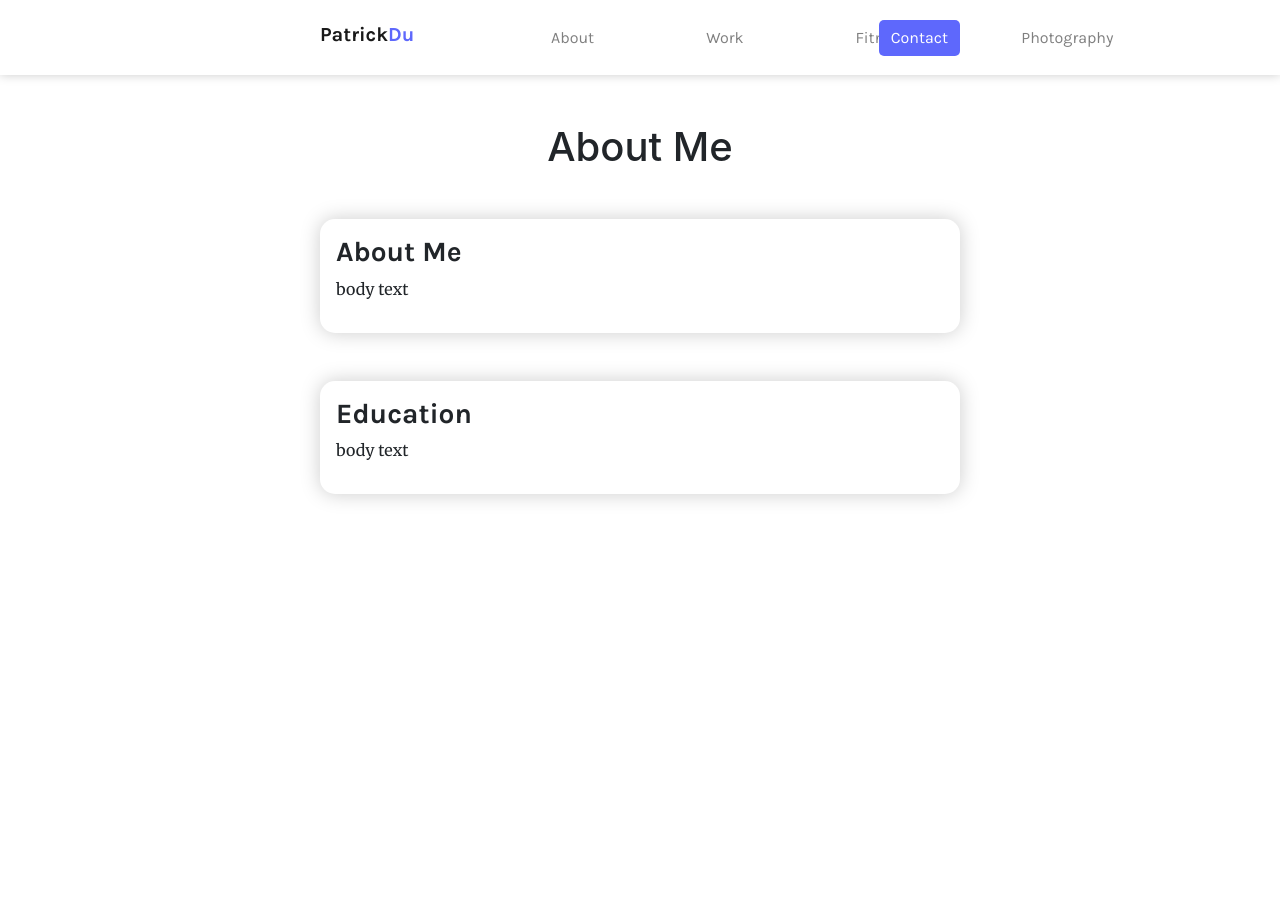
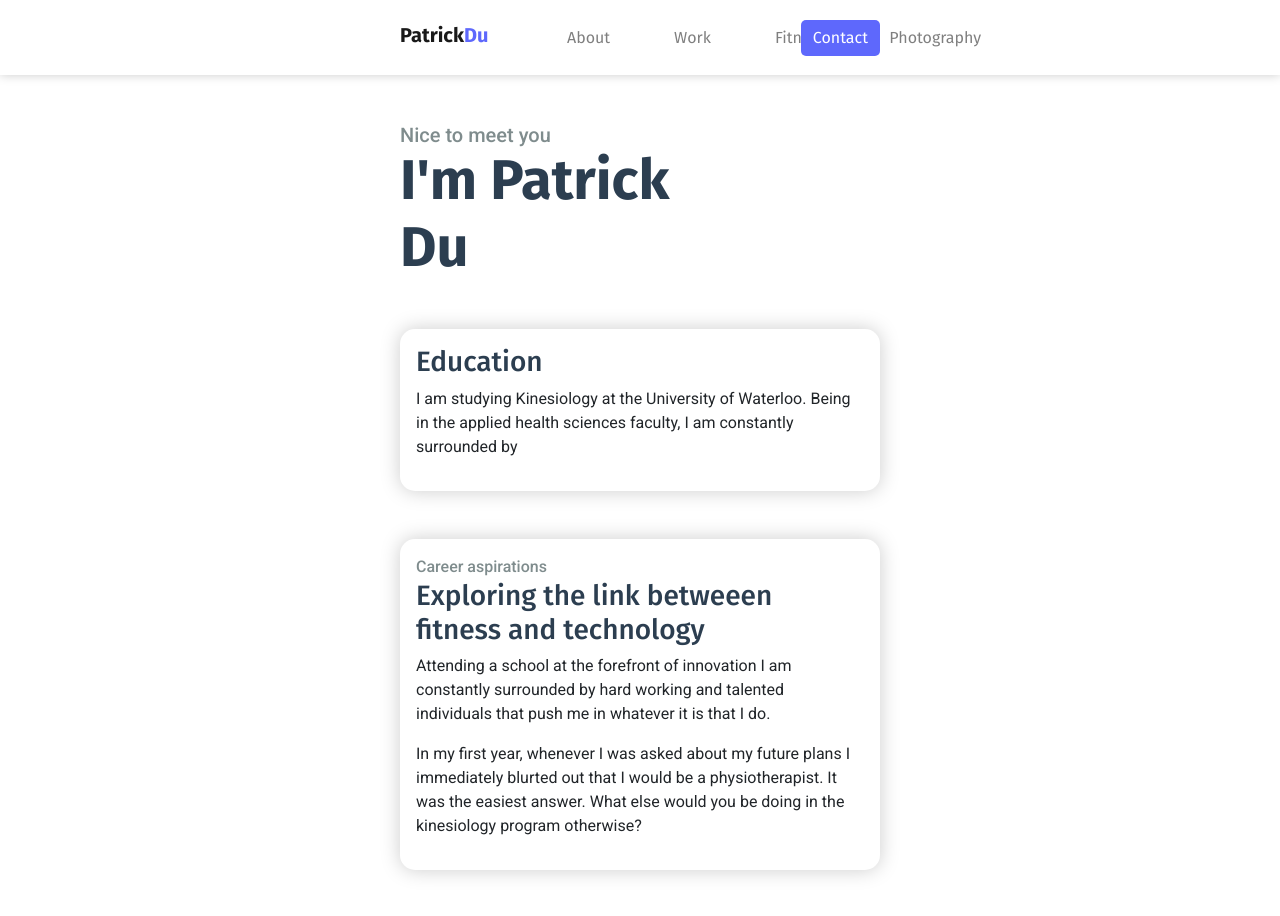
Before and after one commit to patrick-du/personal-website, a React (Create React App) app: page /about in a window 1280 px wide. Before the commit the page ends 800 px from the top, so only its background shows below. Built offline with nearby package versions, Linux system fonts and the light colour scheme.

Commit message:
adding to about

```diff
--- a/public/index.html
+++ b/public/index.html
@@ -4,7 +4,7 @@
 <head>
   <meta charset="utf-8" />
   <link rel="shortcut icon" href="%PUBLIC_URL%/favicon.ico" />
-  <link href="https://fonts.googleapis.com/css?family=Karla:400,700|Merriweather:400,700" rel="stylesheet">
+  <link href="https://fonts.googleapis.com/css?family=Fira+Sans:400,500,700|Roboto:400,500" rel="stylesheet">
   <meta name="viewport" content="width=device-width, initial-scale=1, shrink-to-fit=no" />
   <meta name="theme-color" content="#000000" />
 
--- a/src/App.css
+++ b/src/App.css
@@ -1,6 +1,6 @@
 /*Global Styles*/
 .main-px {
-  padding: 0 20rem;
+  padding: 0 25rem;
 }
 
 .no-pl {
@@ -11,16 +11,32 @@
   padding-right: 0 !important;
 }
 
+.no-y-space {
+  padding-top: 0 !important;
+  padding-bottom: 0 !important;
+  margin-top: 0 !important;
+  margin-bottom: 0 !important;
+}
+.title-font {
+  font-family: 'Roboto', sans-serif;
+  color: #7f8c8d;
+}
+
 .p-font{
-  font-family: 'Karla', sans-serif;
+  font-family: 'Fira Sans', sans-serif;
+  color: #2c3e50;
 }
 
 .s-font {
-  font-family:'Merriweather', serif;
+  font-family:'Roboto', serif;
 }
 
 .reg {
   font-weight: 400;
+}
+
+.med {
+  font-weight: 500;
 }
 
 .bold {
@@ -57,3 +73,8 @@
   border-radius: 15px;
   box-shadow: 0 0 20px #ccc;
 }
+
+.introduction {
+  width: 60%;
+  height: auto;
+}
--- a/src/components/about/About.js
+++ b/src/components/about/About.js
@@ -1,13 +1,18 @@
 import React from 'react';
 import PageTitle from '../layout/PageTitle';
+import Introduction from './Introduction';
 import AboutBox from './AboutBox';
 
 const About = () => {
     return (
         <div className="container-fluid main-px mt-5">
-            <PageTitle pageName="About Me"/>
-            <AboutBox title="About Me" body="body text"/>
-            <AboutBox title="Education" body="body text"/>
+            <Introduction title="Nice to meet you" subtitle="I'm Patrick Du" paragraph1=" I'm currently wIn my free time, I can be found at the gym playing volleyball, working out, or drinking bubble tea." />
+            <AboutBox title="" subtitle="Education" paragraph1="I am studying Kinesiology at the University of Waterloo. Being in the applied health sciences faculty, I am constantly surrounded by " />
+            <AboutBox
+                title="Career aspirations"
+                subtitle="Exploring the link betweeen fitness and technology"
+                paragraph1="Attending a school at the forefront of innovation I am constantly surrounded by hard working and talented individuals that push me in whatever it is that I do.  "
+                paragraph2="In my first year, whenever I was asked about my future plans I immediately blurted out that I would be a physiotherapist. It was the easiest answer. What else would you be doing in the kinesiology program otherwise?" />
         </div>
     )
 }
--- a/src/components/about/AboutBox.js
+++ b/src/components/about/AboutBox.js
@@ -2,11 +2,14 @@ import React, { Component } from 'react';
 
 class AboutBox extends Component {
     render(props) {
-        const { title, body } = this.props
+        const { title, subtitle, paragraph1, paragraph2, paragraph3 } = this.props
         return (
             <div className="aboutBox my-5 p-3">
-                <h3 className="p-font bold">{title}</h3>
-                <p className="s-font reg">{body}</p>
+                <p className="title-font med no-y-space">{title}</p>
+                <h3 className="p-font med ">{subtitle}</h3>
+                <p className="s-font reg">{paragraph1}</p>
+                <p className="s-font reg">{paragraph2}</p>
+                <p className="s-font reg">{paragraph3}</p>
             </div>
         );
     }
--- /dev/null
+++ b/src/components/about/Introduction.js
@@ -0,0 +1,16 @@
+import React, { Component } from 'react';
+
+class Introduction extends Component {
+    render(props) {
+        const { title, subtitle, body } = this.props
+        return (
+            <div className="introduction my-5">
+                <h5 className="title-font med no-y-space">{title}</h5>
+                <h3 className="p-font bold display-4 ">{subtitle}</h3>
+                <p className="s-font reg">{body}</p>
+            </div>
+        );
+    }
+}
+
+export default Introduction;
--- a/src/components/layout/Nav.js
+++ b/src/components/layout/Nav.js
@@ -11,16 +11,16 @@ const Nav = () => {
             <div className="col-6">
                 <div className="collapse navbar-collapse" id="navbarNav">
                     <ul className="navbar-nav mx-auto">
-                        <li className="nav-item mx-5">
+                        <li className="nav-item mx-4">
                             <a className="nav-link" href="/about">About</a>
                         </li>
-                        <li className="nav-item mx-5">
+                        <li className="nav-item mx-4">
                             <a className="nav-link" href="/work">Work</a>
                         </li>
-                        <li className="nav-item mx-5">
+                        <li className="nav-item mx-4">
                             <a className="nav-link" href="/fitness">Fitness</a>
                         </li>
-                        <li className="nav-item mx-5">
+                        <li className="nav-item mx-4">
                             <a className="nav-link" href="/photography">Photography</a>
                         </li>
                     </ul>
--- a/src/components/layout/PageTitle.js
+++ b/src/components/layout/PageTitle.js
@@ -1,10 +1,11 @@
 import React from 'react';
 
 const PageTitle = (props) => {
-    const { pageName } = props
+    const { smallName, pageName } = props
     return (
         <div className="text-center">
-            <h1>{pageName}</h1>
+            <p className="title-font no-y-space">{smallName}</p>
+            <h1 className="bold">{pageName}</h1>
         </div>
     )
 }
```
Also changed, not shown: src/components/about/PicBox.js (added).
